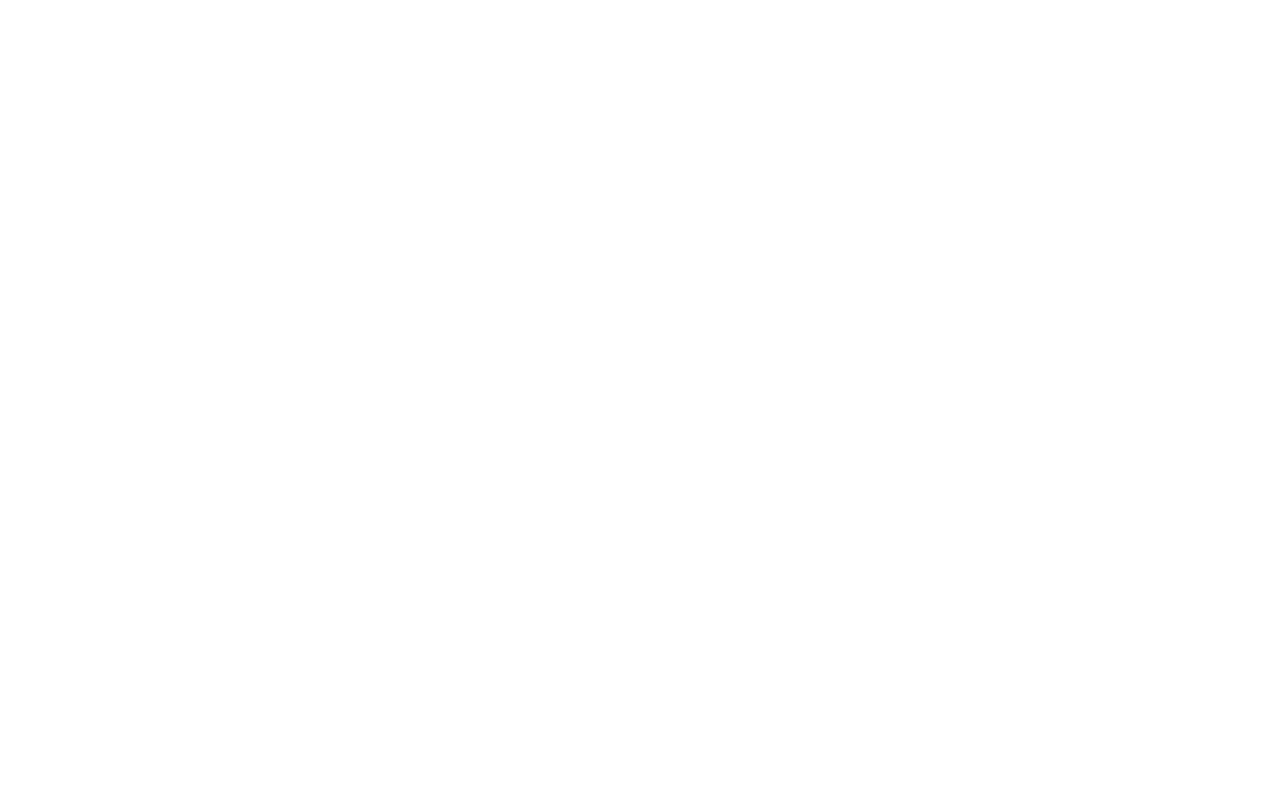
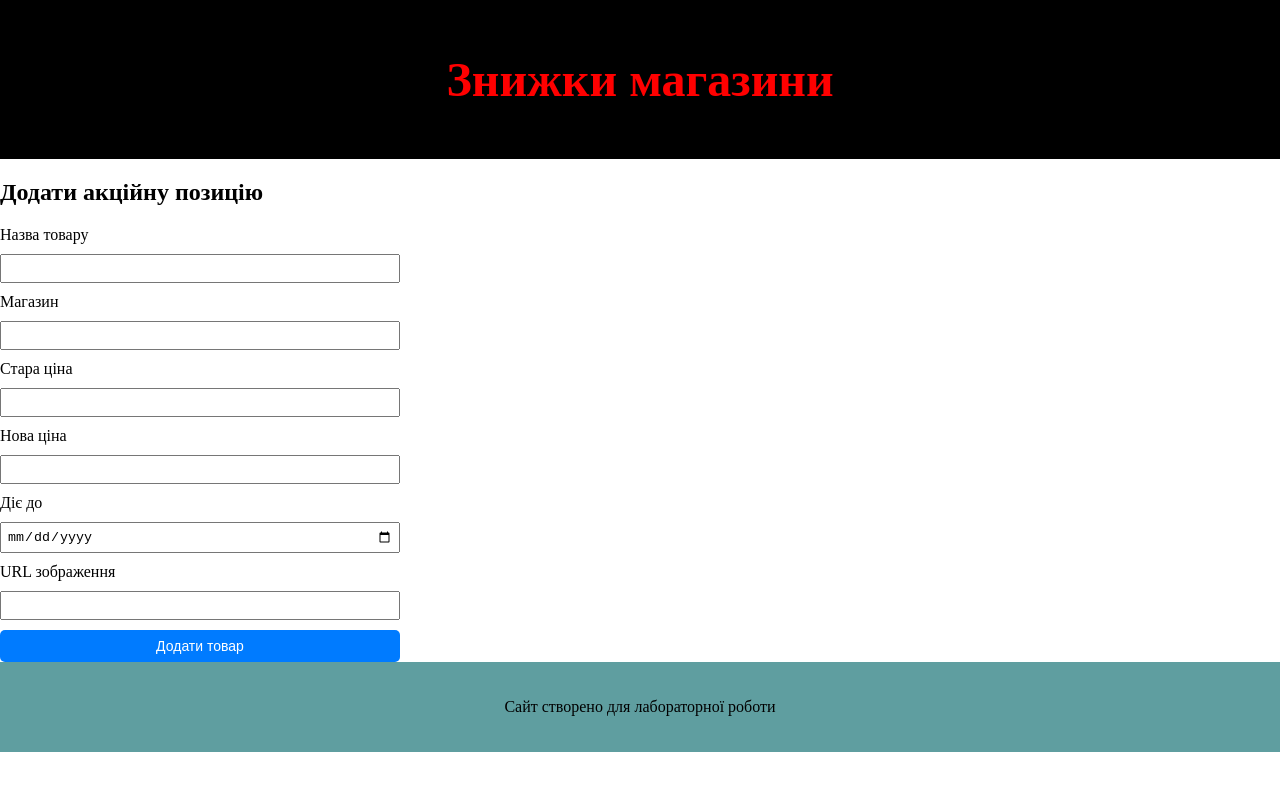
Before and after one commit to VladosikUA/my-angular-app, an Angular app in the folder my-angular-app/: page /add-item in a window 1280 px wide. Before the commit this address led to /. Shown: the top 790 px of the page. Built offline with nearby package versions, Linux system fonts and the light colour scheme.

Commit message:
Практична робота 9

```diff
--- a/my-angular-app/src/app/app.routes.ts
+++ b/my-angular-app/src/app/app.routes.ts
@@ -17,6 +17,10 @@
       {
         path: 'items/:id',
         loadComponent: () => import('./Item-details/item-details').then(m => m.ItemDetailsComponent)
+      },
+      {
+        path: 'add-item',
+        loadComponent: () => import('./item-form/item-form').then(m => m.ItemFormComponent)
       }
     ]
   }
--- /dev/null
+++ b/my-angular-app/src/app/item-form/item-form.css
@@ -0,0 +1,15 @@
+form {
+  max-width: 400px;
+  display: flex;
+  flex-direction: column;
+  gap: 10px;
+}
+
+.error {
+  color: red;
+  font-size: 13px;
+}
+
+input {
+  padding: 5px;
+}
--- /dev/null
+++ b/my-angular-app/src/app/item-form/item-form.html
@@ -0,0 +1,55 @@
+<h2>Додати акційну позицію</h2>
+
+<form [formGroup]="form" (ngSubmit)="onSubmit()">
+
+  <label>Назва товару</label>
+  <input formControlName="title" />
+  <div class="error" *ngIf="form.controls.title.invalid && form.controls.title.touched">
+    <div *ngIf="form.controls.title.errors?.['required']">Поле обов'язкове</div>
+    <div *ngIf="form.controls.title.errors?.['minlength']">Мінімум 3 символи</div>
+  </div>
+
+  <label>Магазин</label>
+  <input formControlName="store" />
+  <div class="error" *ngIf="form.controls.store.invalid && form.controls.store.touched">
+    <div *ngIf="form.controls.store.errors?.['required']">Вкажіть магазин</div>
+  </div>
+
+  <label>Стара ціна</label>
+  <input type="number" formControlName="oldPrice" />
+  <div class="error" *ngIf="form.controls.oldPrice.invalid && form.controls.oldPrice.touched">
+    <div *ngIf="form.controls.oldPrice.errors?.['required']">Поле обов'язкове</div>
+    <div *ngIf="form.controls.oldPrice.errors?.['min']">Ціна повинна бути більше 0</div>
+  </div>
+
+  <label>Нова ціна</label>
+  <input type="number" formControlName="newPrice" />
+  <div class="error" *ngIf="form.controls.newPrice.invalid && form.controls.newPrice.touched">
+    <div *ngIf="form.controls.newPrice.errors?.['required']">Поле обов'язкове</div>
+    <div *ngIf="form.controls.newPrice.errors?.['min']">Ціна повинна бути більше 0</div>
+  </div>
+
+  <label>Діє до</label>
+  <input type="date" formControlName="validUntil" />
+  <div class="error" *ngIf="form.controls.validUntil.invalid && form.controls.validUntil.touched">
+    <div *ngIf="form.controls.validUntil.errors?.['required']">Вкажіть дату</div>
+  </div>
+
+  <label>URL зображення</label>
+  <input formControlName="imageUrl" />
+  <div class="error" *ngIf="form.controls.imageUrl.invalid && form.controls.imageUrl.touched">
+    <div *ngIf="form.controls.imageUrl.errors?.['required']">Поле обов'язкове</div>
+    <div *ngIf="form.controls.imageUrl.errors?.['pattern']">URL має починатися з http:// або https://</div>
+  </div>
+
+  <button type="submit" style="
+    background-color: #007bff;
+    color: white;
+    border: none;
+    padding: 8px 14px;
+    border-radius: 5px;
+    cursor: pointer;
+    font-size: 14px;">
+    Додати товар
+  </button>
+</form>
--- /dev/null
+++ b/my-angular-app/src/app/item-form/item-form.ts
@@ -0,0 +1,46 @@
+import { Component } from '@angular/core';
+import { CommonModule } from '@angular/common';
+import { ReactiveFormsModule, FormGroup, FormControl, Validators } from '@angular/forms';
+import { DataService } from '../shared/services/data.service';
+import { DiscountItem } from '../shared/models/discount-item.model';
+import { Router } from '@angular/router';
+
+@Component({
+  selector: 'app-item-form',
+  standalone: true,
+  imports: [CommonModule, ReactiveFormsModule],
+  templateUrl: './item-form.html',
+  styleUrls: ['./item-form.css']
+})
+export class ItemFormComponent {
+  form = new FormGroup({
+    title: new FormControl('', [Validators.required, Validators.minLength(3)]),
+    store: new FormControl('', Validators.required),
+    oldPrice: new FormControl('', [Validators.required, Validators.min(1)]),
+    newPrice: new FormControl('', [Validators.required, Validators.min(1)]),
+    validUntil: new FormControl('', Validators.required),
+    imageUrl: new FormControl('', [Validators.required, Validators.pattern(/^https?:\/\//)])
+  });
+
+  constructor(private dataService: DataService, private router: Router) {}
+
+  onSubmit() {
+    if (this.form.invalid) {
+      this.form.markAllAsTouched();
+      return;
+    }
+
+    const newItem: DiscountItem = {
+      id: Date.now(),
+      title: this.form.value.title!,
+      store: this.form.value.store!,
+      oldPrice: Number(this.form.value.oldPrice),
+      newPrice: Number(this.form.value.newPrice),
+      validUntil: this.form.value.validUntil!,
+      imageUrl: this.form.value.imageUrl!
+    };
+
+    this.dataService.addItem(newItem);
+    this.router.navigate(['/items']);
+  }
+}
--- a/my-angular-app/src/app/item-list/item-list.html
+++ b/my-angular-app/src/app/item-list/item-list.html
@@ -1,4 +1,17 @@
 <h2>Актуальні знижки</h2>
+
+<div style="margin-bottom: 15px;">
+  <button (click)="goToAddItem()" style="
+    background-color: #28a745;
+    color: white;
+    border: none;
+    padding: 8px 14px;
+    border-radius: 5px;
+    cursor: pointer;
+    font-size: 14px;">
+    Додати акційну позицію
+  </button>
+</div>
 
 <input
   type="text"
@@ -7,9 +20,7 @@
   placeholder="Пошук за назвою..."
   style="padding: 5px; margin-bottom: 15px; width: 250px;">
 
-<div
-  *ngIf="(items$ | async)?.length === 0"
-  style="color: red; font-size: 18px; margin-top: 10px;">
+<div *ngIf="(items$ | async)?.length === 0" style="color: red; font-size: 18px; margin-top: 10px;">
   Нічого не знайдено
 </div>
 
--- a/my-angular-app/src/app/item-list/item-list.ts
+++ b/my-angular-app/src/app/item-list/item-list.ts
@@ -5,20 +5,19 @@
 import { DiscountItem } from '../shared/models/discount-item.model';
 import { ItemCard } from '../item-card/item-card';
 import { DataService } from '../shared/services/data.service';
+import { Router } from '@angular/router';
 
 @Component({
   selector: 'app-item-list',
   standalone: true,
   imports: [CommonModule, FormsModule, ItemCard],
   templateUrl: './item-list.html',
-  styleUrl: './item-list.css',
 })
 export class ItemList {
   searchTerm: string = '';
-
   items$!: Observable<DiscountItem[]>;
 
-  constructor(private dataService: DataService) {
+  constructor(private dataService: DataService, private router: Router) {
     this.items$ = this.dataService.items$;
   }
 
@@ -29,4 +28,8 @@
   onItemSelected(item: DiscountItem) {
     alert("Вибрано: " + item.title);
   }
+
+  goToAddItem() {
+    this.router.navigate(['/add-item']);
+  }
 }
--- a/my-angular-app/src/app/layout/layout.html
+++ b/my-angular-app/src/app/layout/layout.html
@@ -1,7 +1,5 @@
-<app-header />
+<app-header></app-header>
 
-<main class="content">
-  <router-outlet></router-outlet>
-</main>
+<router-outlet></router-outlet>
 
-<app-footer />
+<app-footer></app-footer>
--- a/my-angular-app/src/app/shared/services/data.service.ts
+++ b/my-angular-app/src/app/shared/services/data.service.ts
@@ -52,4 +52,8 @@
     );
     this.itemsSubject.next(filtered);
   }
+addItem(item: DiscountItem) {
+  this.items.push(item);
+  this.itemsSubject.next([...this.items]);
 }
+}
```
